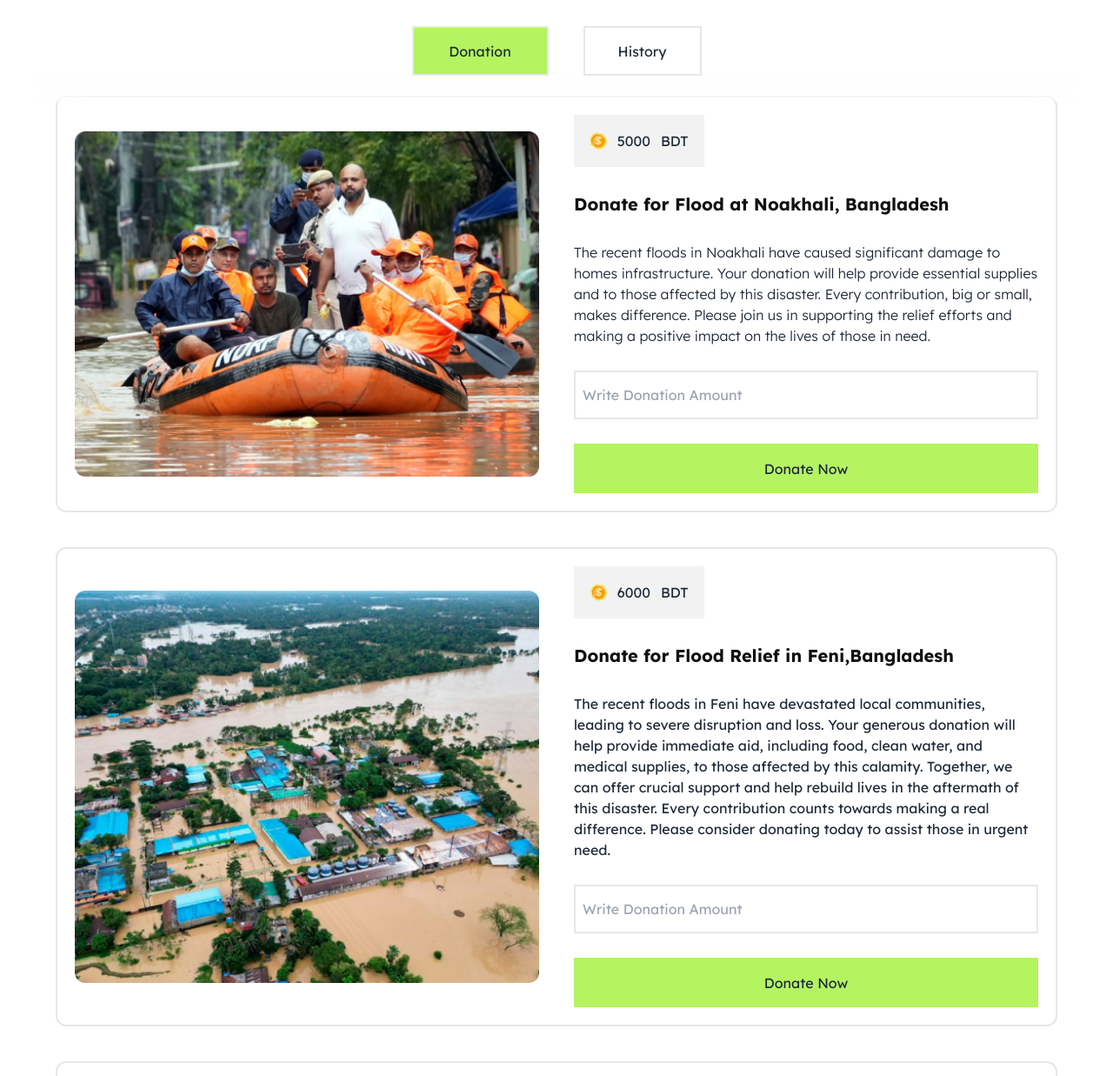
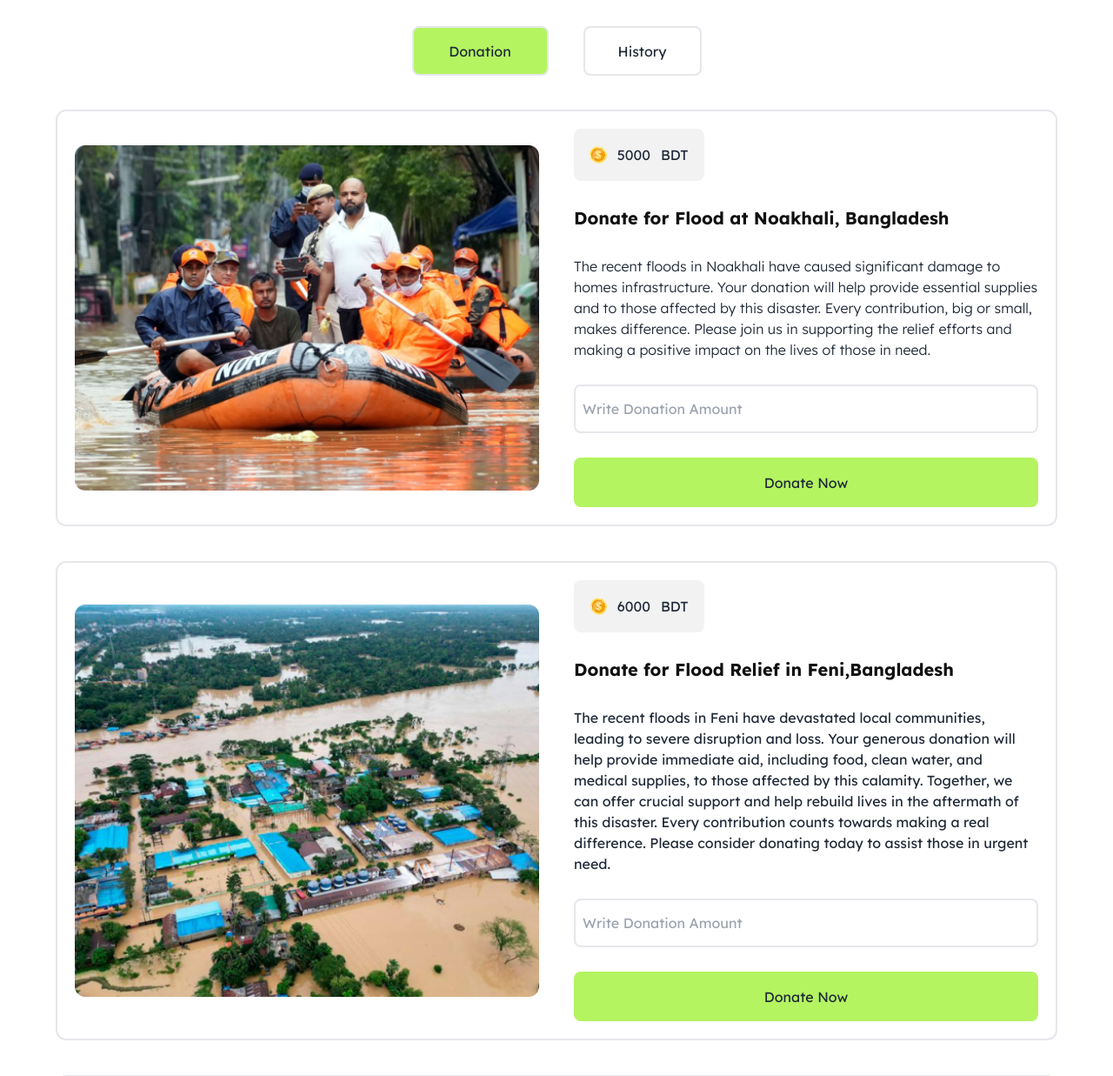
Before and after one commit to Tarikuzzaman12/Assignment-5, a plain HTML site: page index.html in a window 1280 px wide. Shown: the part 120-1357 px from the top of the page at 87% size. Drawn offline with nearby package versions, Linux system fonts and the light colour scheme.

Commit message:
added button border radius

```diff
--- a/index.html
+++ b/index.html
@@ -39,14 +39,14 @@
     <!-- button section -->
     <section class="fixed w-full max-w-screen-xl mx-auto backdrop-blur-lg ">
         <div class="flex justify-center gap-10 my-[30px]">
-            <button id="donation-tab" class=" w-[157px] h-[57px] bg-[#B4F461] border-2">Donation</button>
-            <button id="history-tab" class=" w-[136px] h-[57px] border-2 ">History</button>
+            <button id="donation-tab" class=" w-[157px] h-[57px] bg-[#B4F461] border-2 rounded-lg">Donation</button>
+            <button id="history-tab" class=" w-[136px] h-[57px] border-2 rounded-lg ">History</button>
         </div>
     </section>
 
     <!-- main section -->
 
-    <main id="main-container" class="w-[90%] mx-auto mb-5 pt-[110px]">
+    <main id="main-container" class="w-[90%] mx-auto mb-5 pt-[110px] mt-4">
 
         <!-- card1 section -->
         <section class=" flex flex-col md:flex-row justify-center items-center gap-10  p-5 border-2 rounded-xl ">
@@ -54,7 +54,7 @@
                 <img class="w-full" src="images/noakhali.png" alt="">
             </div>
             <div class="space-y-7 w-full ">
-                <button class=" flex justify-center items-center gap-3 w-[150px] h-[60px] bg-[#F2F2F2] ">
+                <button class=" flex justify-center items-center gap-3 w-[150px] h-[60px] bg-[#F2F2F2] rounded-lg">
                     <img class="h-[20px]" src="images/coin.png" alt=""><span id="btn-primary">5000</span>BDT
 
                 </button>
@@ -65,9 +65,9 @@
                         damage to homes infrastructure. Your donation will help provide essential supplies and to those
                         affected by this disaster. Every contribution, big or small, makes difference. Please join us in
                         supporting the relief efforts and making a positive impact on the lives of those in need.</p>
-                    <input class="w-full border-2 h-[56px] px-2" type="number" name="" id="input-donate-money-noakhali"
+                    <input class="w-full border-2 h-[56px] px-2 rounded-lg" type="number" name="" id="input-donate-money-noakhali"
                         placeholder="Write Donation Amount">
-                    <button id="btn-donate-noakhali" class="w-full bg-[#B4F461] h-[57px]">Donate Now</button>
+                    <button id="btn-donate-noakhali" class="w-full bg-[#B4F461] h-[57px] rounded-lg">Donate Now</button>
 
                 </div>
 
@@ -80,7 +80,7 @@
                 <img class="w-full" src="images/feni.png" alt="">
             </div>
             <div class="space-y-7 w-full ">
-                <button class=" flex justify-center items-center gap-3 w-[150px] h-[60px] bg-[#F2F2F2] ">
+                <button class=" rounded-lg flex justify-center items-center gap-3 w-[150px] h-[60px] bg-[#F2F2F2] ">
                     <img class="h-[20px]" src="images/coin.png" alt="">
                     <span id="btn-secondary">6000</span> BDT
                 </button>
@@ -93,9 +93,9 @@
                         crucial support and help rebuild lives in the aftermath of this disaster. Every contribution
                         counts towards making a real difference. Please consider donating today to assist those in
                         urgent need.</p>
-                    <input class="w-full border-2  h-[56px] px-2" type="number" name="" id="input-donate-money-feni"
+                    <input class="w-full border-2  h-[56px] px-2 rounded-lg" type="number" name="" id="input-donate-money-feni"
                         placeholder="Write Donation Amount">
-                    <button id="btn-donate-feni" class="w-full bg-[#B4F461] h-[57px]">Donate Now</button>
+                    <button id="btn-donate-feni" class="w-full bg-[#B4F461] h-[57px] rounded-lg">Donate Now</button>
 
                 </div>
 
@@ -108,8 +108,8 @@
                 <img class="w-full" src="images/quota-protest.png" alt="">
             </div>
             <div class="space-y-8 w-full ">
-                <button class=" flex justify-center items-center gap-3 w-[150px] h-[60px] bg-[#F2F2F2] ">
-                    <img class="h-[20px]" src="images/coin.png" alt="">
+                <button class="rounded-lg  flex justify-center items-center gap-3 w-[150px] h-[60px] bg-[#F2F2F2] ">
+                    <img class="h-[20px] rounded-lg" src="images/coin.png" alt="">
                     <span id="btn-thirdly">2400</span>BDT
                 </button>
                 <div class="space-y-8">
@@ -120,9 +120,9 @@
                         injured individuals receive the care and support they need during this challenging time. Every
                         donation plays a vital role in alleviating their suffering and aiding in their recovery. Please
                         consider making a donation to support these brave individuals in their time of need.</p>
-                    <input class="w-full border-2  h-[56px] px-2" type="number" name="" id="input-donate-money-quota"
+                    <input class="w-full border-2  h-[56px] px-2 rounded-lg" type="number" name="" id="input-donate-money-quota"
                         placeholder="Write Donation Amount">
-                    <button id="btn-donate-quota" class="w-full bg-[#B4F461] h-[57px]">Donate Now</button>
+                    <button id="btn-donate-quota" class="w-full bg-[#B4F461] h-[57px] rounded-lg">Donate Now</button>
 
                 </div>
 
--- a/js/index.js
+++ b/js/index.js
@@ -24,6 +24,7 @@ document
 
       if (!donateMoney || isNaN(donateMoney) || donateMoney <= 0 || mainBalance < donateMoney) {
         alert('Please enter a valid amount');
+        document.getElementById("input-donate-money-noakhali").value = "";
         return;
     }
 
@@ -51,6 +52,7 @@ document
 
     if (!donateMoneyFeni || isNaN(donateMoneyFeni) || donateMoneyFeni <= 0 || mainBalance < donateMoneyFeni) {
       alert('Please enter a valid amount');
+      document.getElementById("input-donate-money-feni").value = "";
       return;
   }
     else {
@@ -75,6 +77,7 @@ document
 
     if (!donateMoneyquota || isNaN(donateMoneyquota) || donateMoneyquota <= 0 || mainBalance < donateMoneyquota) {
       alert('Please enter a valid amount');
+      document.getElementById("input-donate-money-quota").value = "";
       return;
   }
     else {
```
